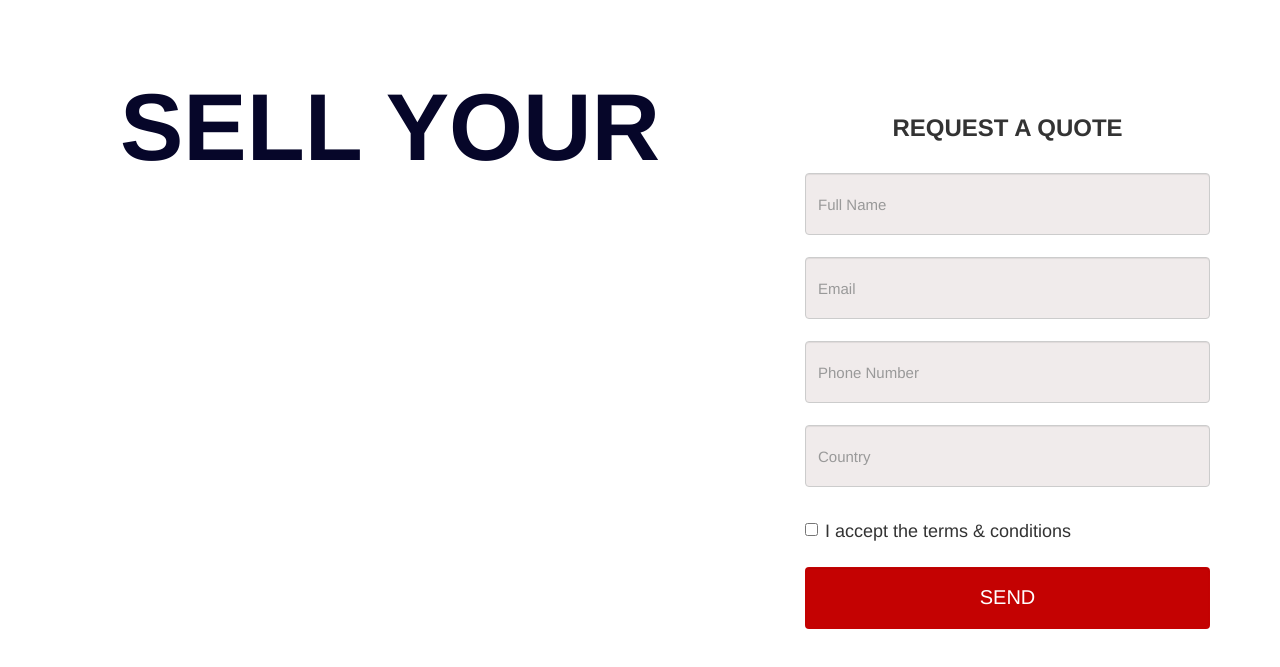
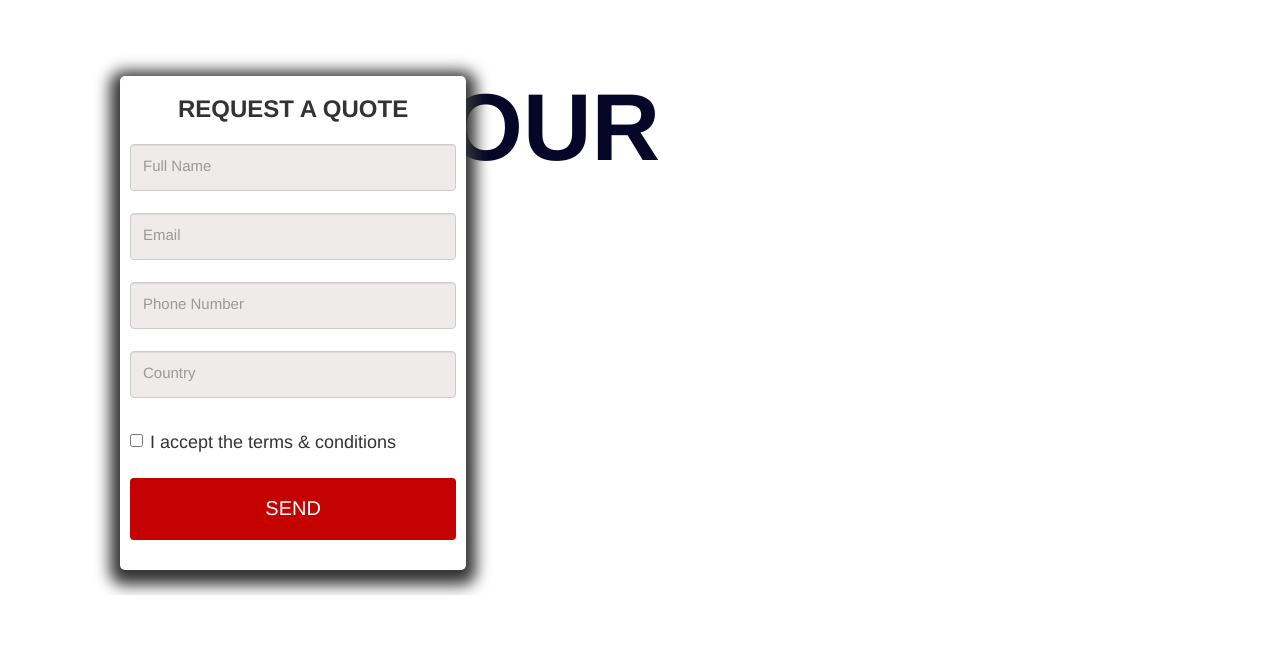
Before and after one commit to reeversedev/couch-fashion, a plain HTML site: page couch-fashion/index.html in a window 1280 px wide. Shown: the part 205-872 px from the top of the page. After the commit the page ends 800 px from the top, so only its background shows below. Drawn offline with nearby package versions, Linux system fonts and the light colour scheme.

Commit message:
Fixed form alignment.

```diff
--- a/couch-fashion/src/stylesheets/style.css
+++ b/couch-fashion/src/stylesheets/style.css
@@ -66,37 +66,48 @@
     font-weight: bold;
     color: white;
 }
+
 .lorem {
     color: white;
     font-size: 20px;
     margin-top: 36px;
-    margin-bottom: 60px;
+    margin-bottom: 80px;
 }
+
 .request-quote-heading {
     font-weight: bold;
-    padding-top: 30px;
-    padding-bottom: 15px;
+    padding-top: 20px;
+    padding-bottom: 5px;
 }
+
 .white {
     background-color: white;
     border-radius: 5px;
+    box-shadow: 0px 5px 15px 10px;
 }
+
 .form-group {
-    padding-left: 20px;
-    padding-right: 20px;
+    padding-left: 10px;
+    padding-right: 10px;
     padding-top: 7px;
 }
+
 .white-form {
-    margin-top: 10px;
+    margin-top: -420px;
+    position: relative;
+    margin-right: 10%;
+    width: 33%;
 }
+
 .checkbox label {
     font-size: 18px;
 }
-.form-control{
+
+.form-control {
     background-color: #F0EBEB;
     font-size: 15px;
-    padding-top: 30px;
-    padding-bottom: 30px;
+    padding-top: 20px;
+    padding-bottom: 25px;
 }
 
 .btn-crimson {
@@ -107,6 +118,10 @@
     padding-top: 15px;
     padding-bottom: 45px;
 }
+
 .btn-crimson:hover {
     color: white;
 }
+.checkbox-form {
+    margin-top: -5px;
+}
```
